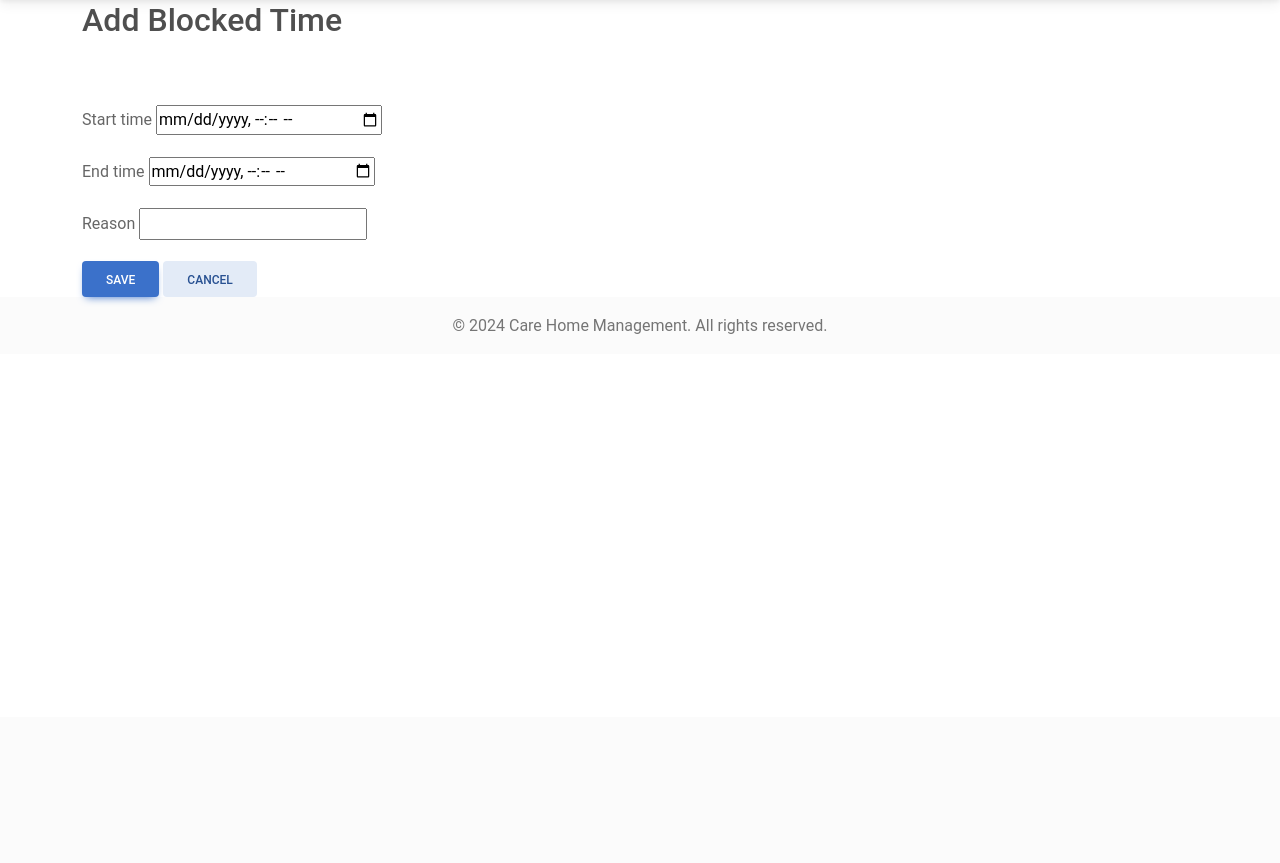
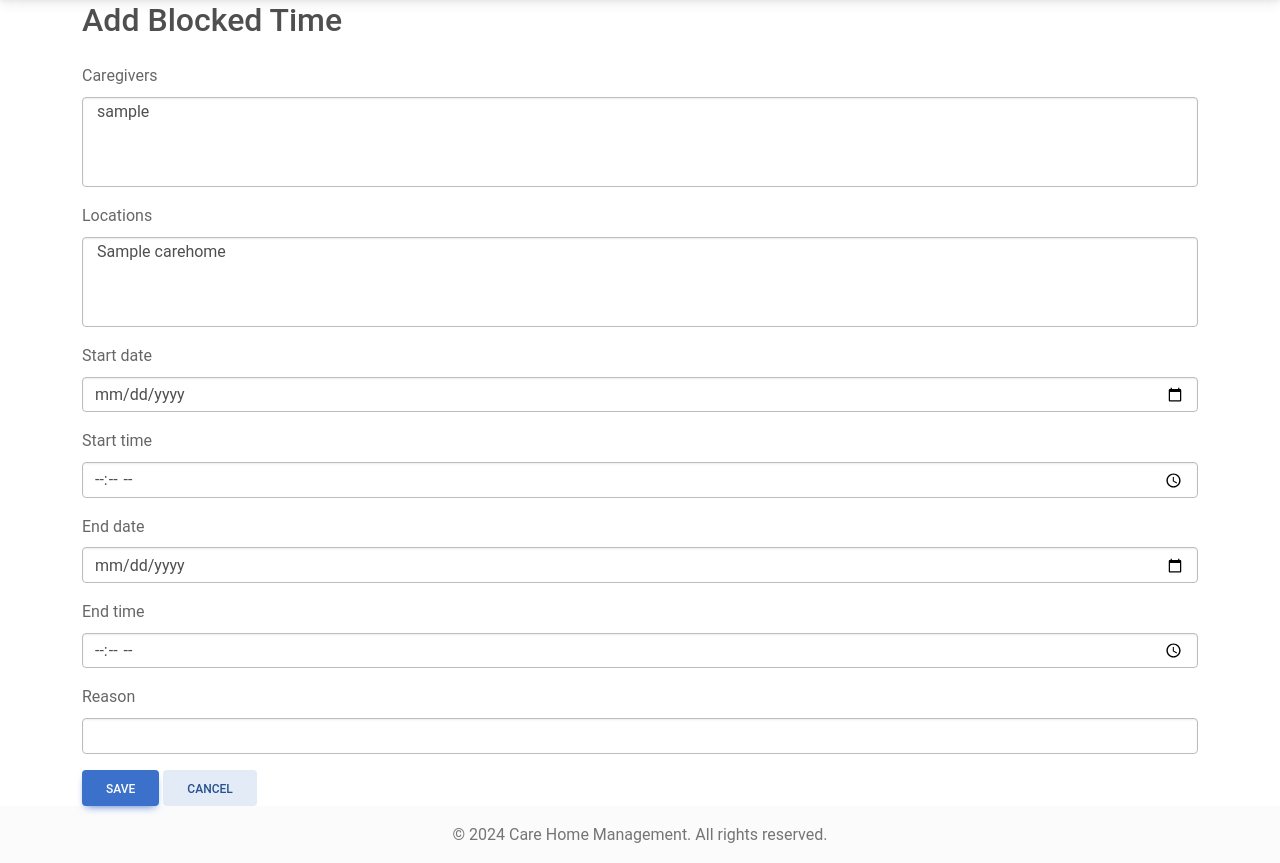
Before and after one commit to Sekinal/updated_scheduling_system, a Django app: page /services/blocked-times/create/ in a window 1280 px wide. Shown: the part 83-946 px from the top of the page. Before the commit the page ends 417 px from the top, so only its background shows below. Run offline with Django 5.2, Linux system fonts and the light colour scheme; a user stored in the database is signed in; tables that the repository leaves empty hold one stand-in row (values such as "Sample post"); some libraries are stand-ins or nearby versions.

Commit message:
Almost final

```diff
--- a/aged_care_scheduling/services/forms.py
+++ b/aged_care_scheduling/services/forms.py
@@ -198,13 +198,20 @@ class ResidentPreferenceForm(forms.ModelForm):
         model = ResidentPreference
         fields = ['resident', 'service_type', 'preferred_days', 'preferred_time_start', 'preferred_time_end']
 
+# services/forms.py
+
 class BlockedTimeForm(forms.ModelForm):
     class Meta:
         model = BlockedTime
-        fields = ['start_time', 'end_time', 'reason']
+        fields = ['caregivers', 'locations', 'start_date', 'start_time', 'end_date', 'end_time', 'reason']
         widgets = {
-            'start_time': forms.DateTimeInput(attrs={'type': 'datetime-local'}),
-            'end_time': forms.DateTimeInput(attrs={'type': 'datetime-local'}),
+            'caregivers': forms.SelectMultiple(attrs={'class': 'form-control'}),
+            'locations': forms.SelectMultiple(attrs={'class': 'form-control'}),
+            'start_date': forms.DateInput(attrs={'type': 'date', 'class': 'form-control'}),
+            'start_time': forms.TimeInput(attrs={'type': 'time', 'class': 'form-control'}),
+            'end_date': forms.DateInput(attrs={'type': 'date', 'class': 'form-control'}),
+            'end_time': forms.TimeInput(attrs={'type': 'time', 'class': 'form-control'}),
+            'reason': forms.TextInput(attrs={'class': 'form-control'}),
         }
 
 class EscalationForm(forms.ModelForm):
--- a/aged_care_scheduling/services/models.py
+++ b/aged_care_scheduling/services/models.py
@@ -16,6 +16,7 @@ from django.core.validators import MinValueValidator
 from django.db import transaction
 from datetime import datetime
 import uuid
+from homes.models import CareHome
 import calendar
 from dateutil.relativedelta import relativedelta
 import json
@@ -408,9 +409,13 @@ class ResidentPreference(models.Model):
         return f"Preference for {self.resident} - {self.service_type}"
 
 class BlockedTime(models.Model):
-    start_time = models.DateTimeField(null=True)
-    end_time = models.DateTimeField(null=True)
+    caregivers = models.ManyToManyField(User, blank=True, related_name='blocked_times')
+    locations = models.ManyToManyField(CareHome, blank=True, related_name='blocked_times')
+    start_date = models.DateField(null=True)
+    start_time = models.TimeField(null=True)
+    end_date = models.DateField(null=True)
+    end_time = models.TimeField(null=True)
     reason = models.CharField(max_length=100)
 
     def __str__(self):
-        return f"Blocked time: {self.start_time} - {self.end_time}"
+        return f"Blocked time: {self.start_date} {self.start_time} - {self.end_date} {self.end_time}"
--- a/aged_care_scheduling/services/views.py
+++ b/aged_care_scheduling/services/views.py
@@ -179,7 +179,6 @@ class BlockedTimeDeleteView(LoginRequiredMixin, DeleteView):
     model = BlockedTime
     template_name = 'services/blocked_time_confirm_delete.html'
     success_url = reverse_lazy('blocked_time_list')
-
 class ServiceStatusUpdateView(LoginRequiredMixin, UpdateView):
     model = Service
     form_class = ServiceForm
--- a/aged_care_scheduling/templates/services/blocked_time_form.html
+++ b/aged_care_scheduling/templates/services/blocked_time_form.html
@@ -24,11 +24,33 @@
     <form method="post" class="needs-validation" novalidate>
       {% csrf_token %}
       <div class="mb-3">
-        <label for="{{ form.resident.id_for_label }}" class="form-label">{{ form.resident.label }}</label>
-        {{ form.resident }}
-        {% if form.resident.errors %}
+        <label for="{{ form.caregivers.id_for_label }}" class="form-label">{{ form.caregivers.label }}</label>
+        {{ form.caregivers }}
+        {% if form.caregivers.errors %}
           <div class="invalid-feedback d-block">
-            {% for error in form.resident.errors %}
+            {% for error in form.caregivers.errors %}
+              {{ error }}
+            {% endfor %}
+          </div>
+        {% endif %}
+      </div>
+      <div class="mb-3">
+        <label for="{{ form.locations.id_for_label }}" class="form-label">{{ form.locations.label }}</label>
+        {{ form.locations }}
+        {% if form.locations.errors %}
+          <div class="invalid-feedback d-block">
+            {% for error in form.locations.errors %}
+              {{ error }}
+            {% endfor %}
+          </div>
+        {% endif %}
+      </div>
+      <div class="mb-3">
+        <label for="{{ form.start_date.id_for_label }}" class="form-label">{{ form.start_date.label }}</label>
+        {{ form.start_date }}
+        {% if form.start_date.errors %}
+          <div class="invalid-feedback d-block">
+            {% for error in form.start_date.errors %}
               {{ error }}
             {% endfor %}
           </div>
@@ -40,6 +62,17 @@
         {% if form.start_time.errors %}
           <div class="invalid-feedback d-block">
             {% for error in form.start_time.errors %}
+              {{ error }}
+            {% endfor %}
+          </div>
+        {% endif %}
+      </div>
+      <div class="mb-3">
+        <label for="{{ form.end_date.id_for_label }}" class="form-label">{{ form.end_date.label }}</label>
+        {{ form.end_date }}
+        {% if form.end_date.errors %}
+          <div class="invalid-feedback d-block">
+            {% for error in form.end_date.errors %}
               {{ error }}
             {% endfor %}
           </div>
@@ -68,7 +101,7 @@
         {% endif %}
       </div>
       <button type="submit" class="btn btn-primary">Save</button>
-      <a href="{% url 'service_list' %}" class="btn btn-secondary">Cancel</a>
+      <a href="{% url 'blocked_time_list' %}" class="btn btn-secondary">Cancel</a>
     </form>
   </div>
 {% endblock %}
```
Also changed, not shown: aged_care_scheduling/templates/services/blocked_times.html (+17 -2 lines), aged_care_scheduling/services/migrations/0035_blockedtime_caregivers_blockedtime_end_date_and_more.py (added).
